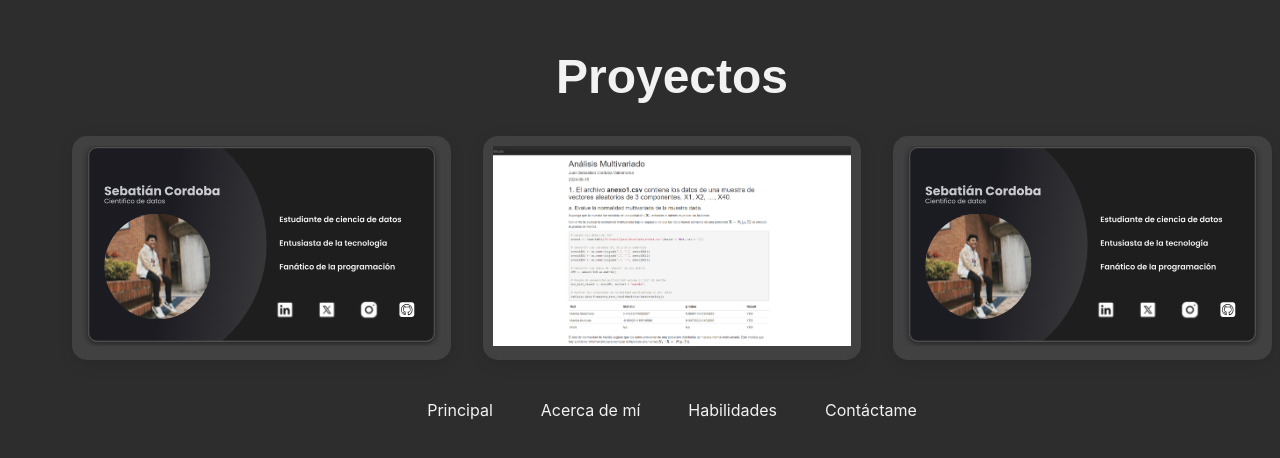
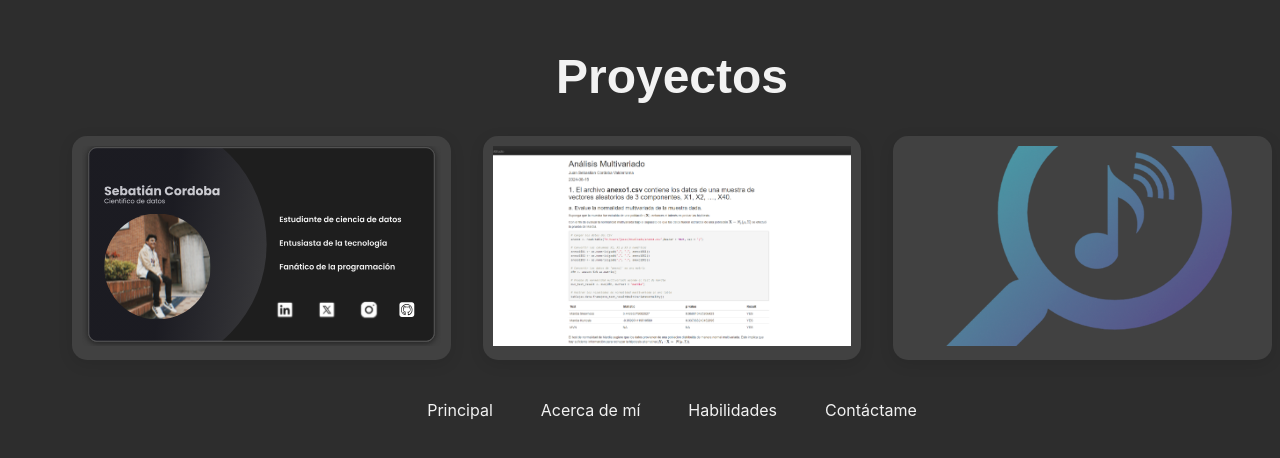
Before and after one commit to SebasRubik/Portfolio, a React (Vite) app: page /Portfolio/proyectos in a window 1280 px wide. Shown: the part 218-676 px from the top of the page. Built offline with nearby package versions, Linux system fonts and the light colour scheme.

Commit message:
Deploy 1.0

```diff
--- a/src/Components/Proyectos/Proyectos.jsx
+++ b/src/Components/Proyectos/Proyectos.jsx
@@ -6,7 +6,7 @@ export default function Proyectos() {
     const projects = [
         { title: "Portfolio", image: "assets/portfolioImagen.svg", repo: 'https://github.com/SebasRubik/Portfolio' },
         { title: "Fundamentos Multivariado", image: "assets/RpubsFundamentosMulti.png", repo: 'http://rpubs.com/Seeb444s/FundamentosAnalisisMultivariado' },
-        { title: "Portfolio", image: "assets/portfolioImagen.svg", repo: 'https://github.com/SebasRubik/Portfolio' }
+        { title: "Explive", image: "assets/logoExplive.png", repo: 'https://github.com/SebasRubik/Explive' }
     ];
 
     return (
```
Also changed, not shown: public/assets/logoExplive.png (added).
